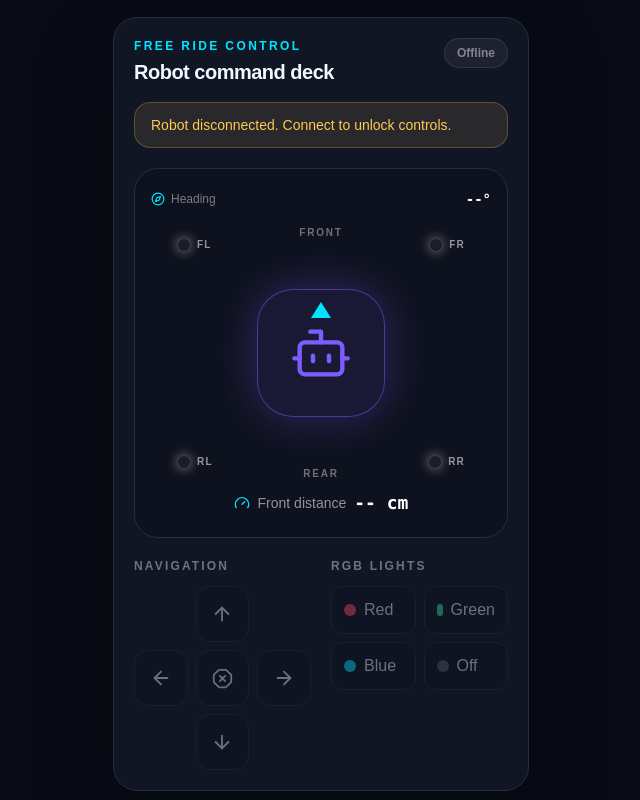
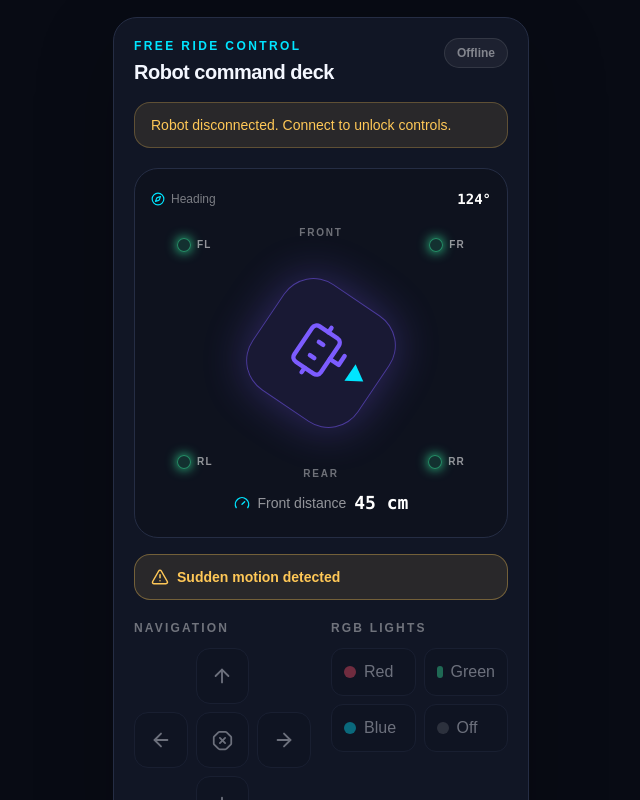
Before and after one commit to sanath2003git/esp32-controller-ui, a Next.js app in the folder web/: page / in a window 1280 px wide. Shown: the part 647-1447 px from the top of the page, without its empty margins (319-959 px from the left). Built offline with nearby package versions, Linux system fonts and the light colour scheme.

Commit message:
Add browser-side periodic mock robot telemetry

```diff
--- a/web/context/BleContext.tsx
+++ b/web/context/BleContext.tsx
@@ -4,6 +4,7 @@ import {
   createContext,
   useCallback,
   useContext,
+  useEffect,
   useRef,
   useState,
   type ReactNode,
@@ -19,6 +20,8 @@ import {
   type RobotDeviceInfo,
   type RobotTelemetry,
 } from "@/types/ble";
+
+import { mockTelemetrySequence } from "@/data/mockRobot";
 
 type BleStatus = "disconnected" | "connecting" | "connected";
 
@@ -47,6 +50,33 @@ export function BleProvider({ children }: { children: ReactNode }) {
   const [deviceInfo, setDeviceInfo] = useState<RobotDeviceInfo | null>(null);
   const [telemetry, setTelemetry] = useState<RobotTelemetry | null>(null);
   const [lastMessage, setLastMessage] = useState<BleMessage | null>(null);
+
+    useEffect(() => {
+    if (status !== "disconnected") {
+      return;
+    }
+
+    let index = 0;
+
+    const updateMockTelemetry = () => {
+      const currentTelemetry = mockTelemetrySequence[index];
+
+      setTelemetry({
+        ...currentTelemetry,
+        timestamp: Date.now(),
+      });
+
+      index = (index + 1) % mockTelemetrySequence.length;
+    };
+
+    updateMockTelemetry();
+
+    const interval = window.setInterval(updateMockTelemetry, 2000);
+
+    return () => {
+      window.clearInterval(interval);
+    };
+  }, [status]);
 
   const setConnectionStatus = useCallback((nextStatus: BleStatus) => {
     statusRef.current = nextStatus;
--- a/web/data/mockRobot.ts
+++ b/web/data/mockRobot.ts
@@ -1,4 +1,5 @@
 import type { RobotState } from "@/types/robot";
+import type { RobotTelemetry } from "@/types/ble";
 
 export const mockRobotState: RobotState = {
   connectionStatus: "connected",
@@ -11,3 +12,97 @@ export const mockRobotState: RobotState = {
     battery: 87,
   },
 };
+
+export const mockTelemetrySequence: RobotTelemetry[] = [
+  {
+    direction: 127,
+
+    distance: {
+      front: 42,
+    },
+
+    obstacle: {
+      frontLeft: false,
+      frontRight: false,
+      rearLeft: false,
+      rearRight: false,
+    },
+
+    motion: {
+      sudden: false,
+    },
+
+    pit: {
+      detected: false,
+    },
+  },
+
+  {
+    direction: 130,
+
+    distance: {
+      front: 39,
+    },
+
+    obstacle: {
+      frontLeft: false,
+      frontRight: false,
+      rearLeft: true,
+      rearRight: false,
+    },
+
+    motion: {
+      sudden: false,
+    },
+
+    pit: {
+      detected: false,
+    },
+  },
+
+  {
+    direction: 124,
+
+    distance: {
+      front: 45,
+    },
+
+    obstacle: {
+      frontLeft: false,
+      frontRight: false,
+      rearLeft: false,
+      rearRight: false,
+    },
+
+    motion: {
+      sudden: true,
+    },
+
+    pit: {
+      detected: false,
+    },
+  },
+
+  {
+    direction: 128,
+
+    distance: {
+      front: 50,
+    },
+
+    obstacle: {
+      frontLeft: false,
+      frontRight: false,
+      rearLeft: false,
+      rearRight: false,
+    },
+
+    motion: {
+      sudden: false,
+    },
+
+    pit: {
+      detected: false,
+    },
+  },
+];
```
